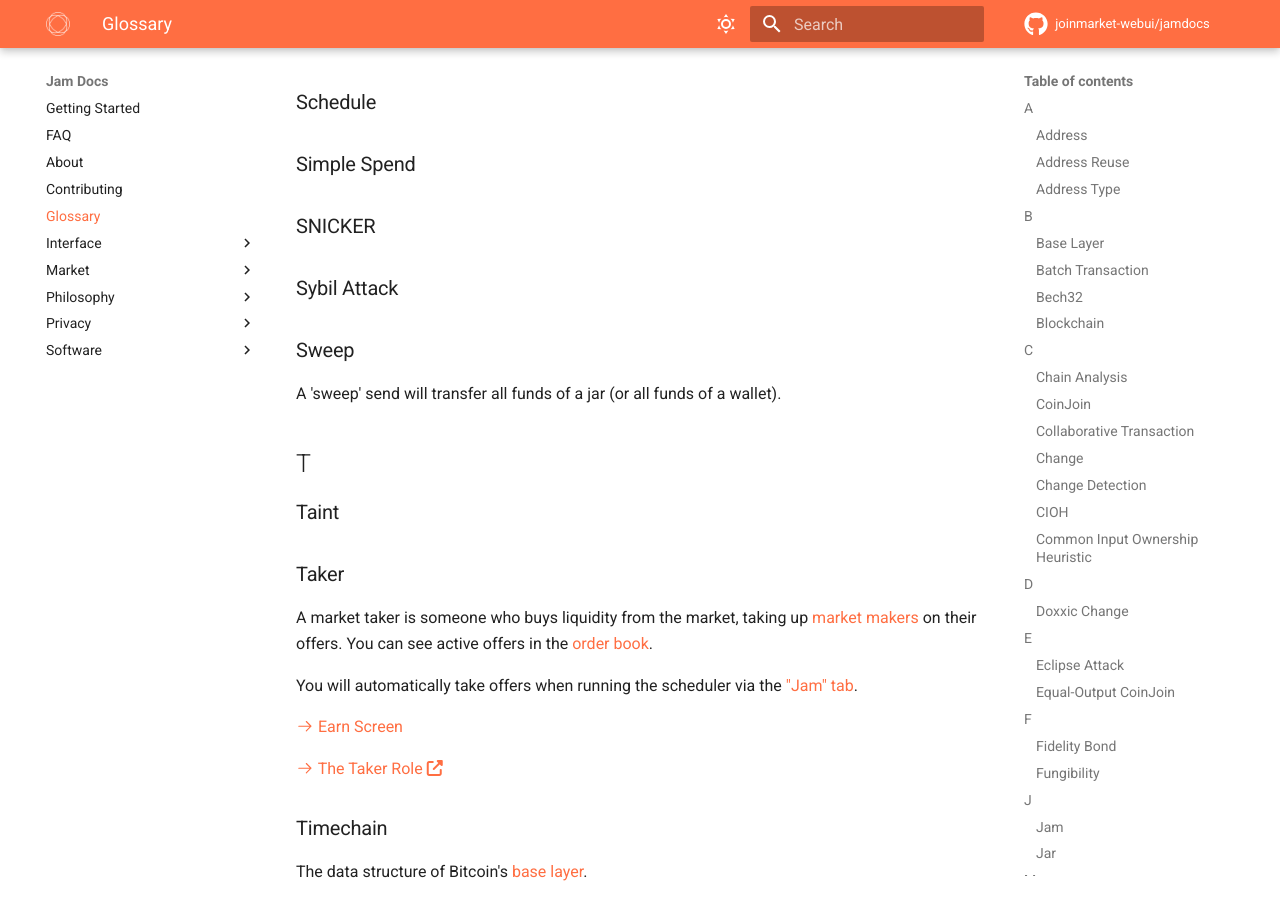
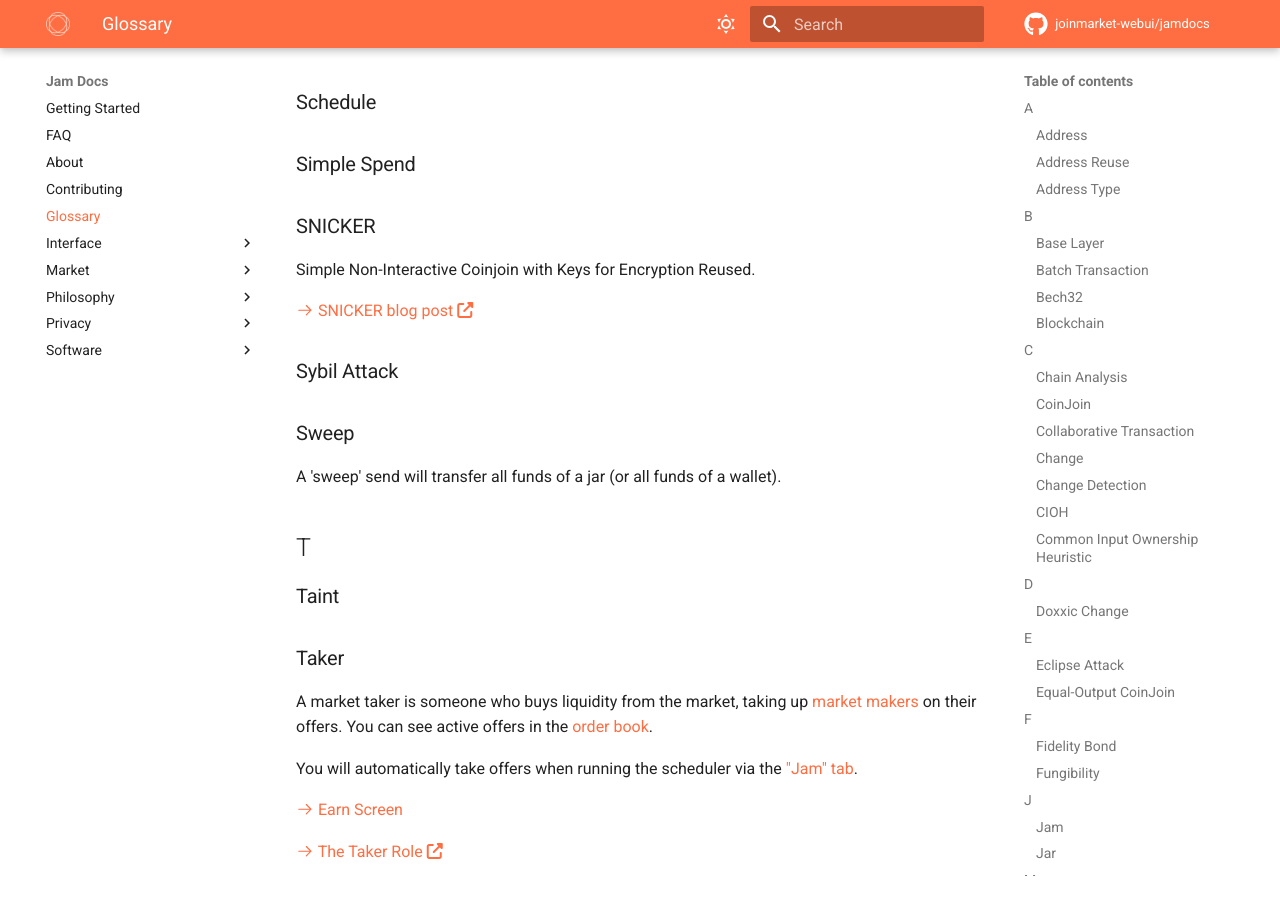
Before and after one commit to joinmarket-webui/jamdocs, an MkDocs documentation site: the page built from docs/glossary.md, in a window 1280 px wide and 900 px high, scrolled down 5412 px. Built offline with MkDocs 1.6.1 and Material for MkDocs 9.7.7, drawn with Linux system fonts in a browser that asks for light colours; nearby versions of some CDN libraries; comment, search, counter and statistics services are not loaded.

Commit message:
docs(glossary): SNICKER

```diff
--- a/docs/glossary.md
+++ b/docs/glossary.md
@@ -267,6 +267,12 @@ symbol*[^satsymbol] is used:
 ### Schedule
 ### Simple Spend
 ### SNICKER
+Simple Non-Interactive Coinjoin with Keys for Encryption Reused.
+
+[:octicons-arrow-right-24: SNICKER blog post][snicker]
+
+[snicker]: https://archive.ph/UlvPn
+
 ### Sybil Attack
 ### Sweep
 A 'sweep' send will transfer all funds of a jar (or all funds of a wallet).
```
